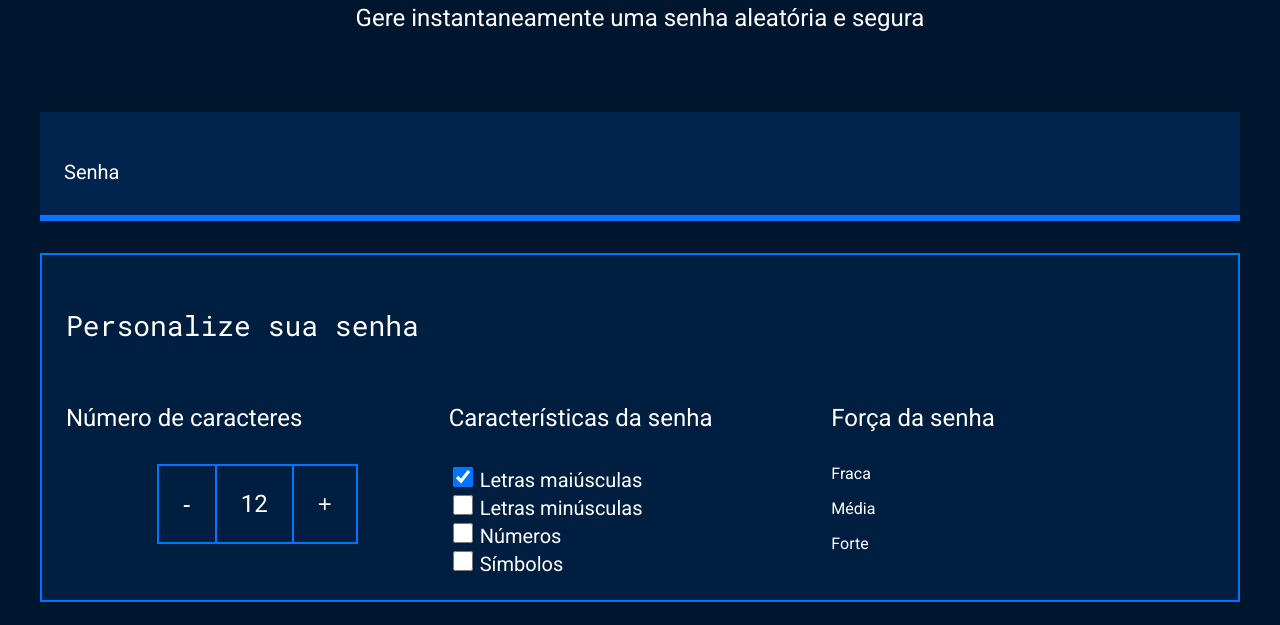
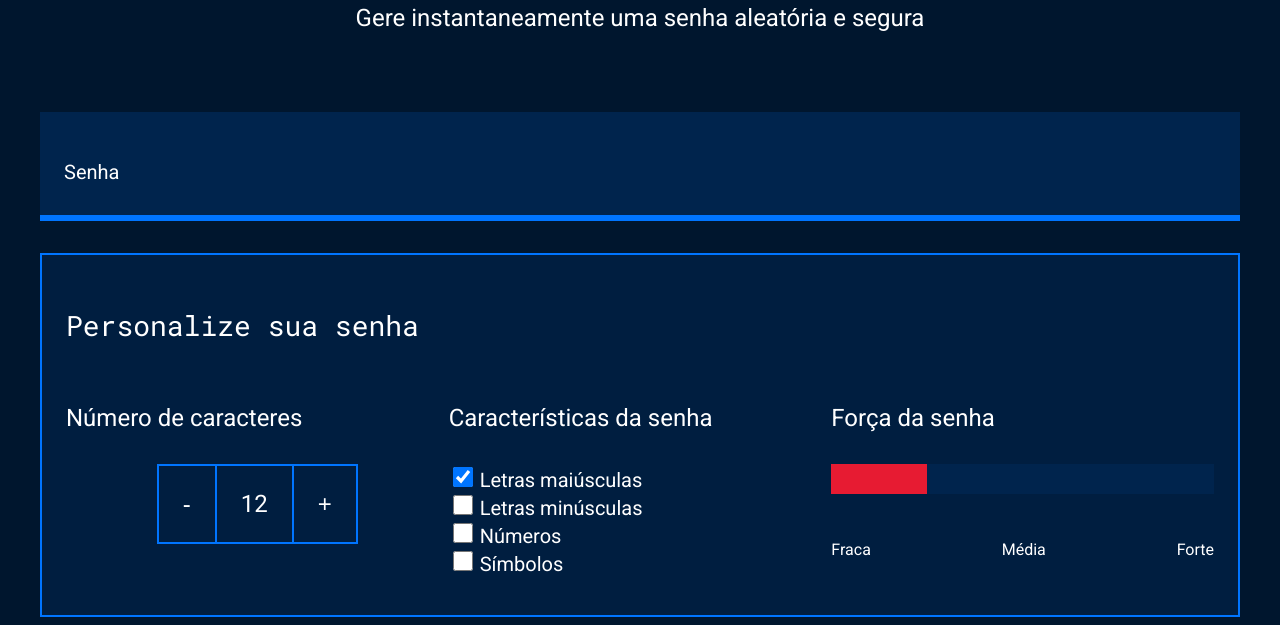
Before and after one commit to leticiaaaaaaaaaaa/3B-Alura-Uni-2, a plain HTML site: page Index.html in a window 1280 px wide. Shown: the part 214-839 px from the top of the page. Drawn offline with Linux system fonts and the light colour scheme; a script that the page names is missing.

Commit message:
Update Style.css

```diff
--- a/Style.css
+++ b/Style.css
@@ -9,38 +9,31 @@
 --roboto: 'Roboto', sans-serif;
 --roboto-mono: 'Roboto Mono', monospace;
 }
-
 *{
 font-weight: 400;
 }
-
 body{
 color: var(--branco);
 background-color: var(--cor-de-fundo);
 font-family: var(--roboto);
 }
-
 .titulo-principal{
 font-family: var(--roboto-mono);
 font-size: 32px;
 }
-
 .titulo-secundario{
 font-size: 24px;
 }
-
 .conteudo-titulo{
 text-align: center;
 margin-top: 80px;
 }
-
 .conteudo-senha{
 margin-top: 80px;
 background: var(--fundo-senha);
 padding: 24px;
 border-bottom: 6px solid var(--borda);
 }
-
 #campo-senha{
 background-color: var(--fundo-senha);
 border: none;
@@ -49,48 +42,39 @@ body{
 font-size: 40px;
  width: 70%;
 }
-
 #campo-senha:focus{
 outline: none;
 }
-
 .conteudo{
 max-width: 1200px;
 margin: 0 auto;
 }
-
 .parametro{
  background-color: var(--fundo-texto);
  border: 2px solid var(--borda);
  margin-top: 32px;
   padding: 24px;
 }
-
 .parametro-titulo{
  font-family: var(--roboto-mono);
  font-size: 28px;
 }
-
 .parametro-senha__titulo{
-    font-size: 24px;
+font-size:24px;
 }
-
 .parametro-coluna__senha{
 display: flex;
 flex-direction: column;
 justify-content: center;
 }
-
 .parametro-senha{
  width: 50%;
  margin: 0 auto;
 }
-
 .parametro-senha-botoes{
  display: flex;
 justify-content: center;
 }
-
 .parametro-senha__botao{
 background-color: var(--fundo-texto);
  color: var(--branco);
@@ -99,28 +83,49 @@ body{
 font-size: 24px;
 cursor: pointer;
 }
-
 .parametro-senha__texto{
 padding: 24px;
+border-top: 2px solid var(--borda);
  border-bottom: 2px solid var(--borda);
-    border-top: 2px solid var(--borda);
 margin: 0;
 font-size: 24px;
 }
-
 label{
 font-size: 20px;
 }
-
 .checkbox{
  width: 20px;
  height: 20px;
  cursor: pointer;
 }
-
+.barra{
+ background-color: var(--fundo-senha);
+ height: 30px;
+width: 100%;
+}
+.forca{
+ height: 30px;
+ position: relative;
+ bottom: 30px;
+}
+.fraca{
+ width: 25%;
+background-color: #E71B32;
+}
+.media{
+ background-color: #FAF408;
+width: 50%;
+}
+.forte{
+ background-color: #00FF85;
+width: 100%;
+}
+.parametro-senha-textos{
+display: flex;
+justify-content: space-between;
+}
 @media screen and (min-width: 768px) {
 .parametro-coluna__senha{
 flex-direction: row;
     }
-
 }
```
Lines whose indentation alone changed are shown as unchanged.
